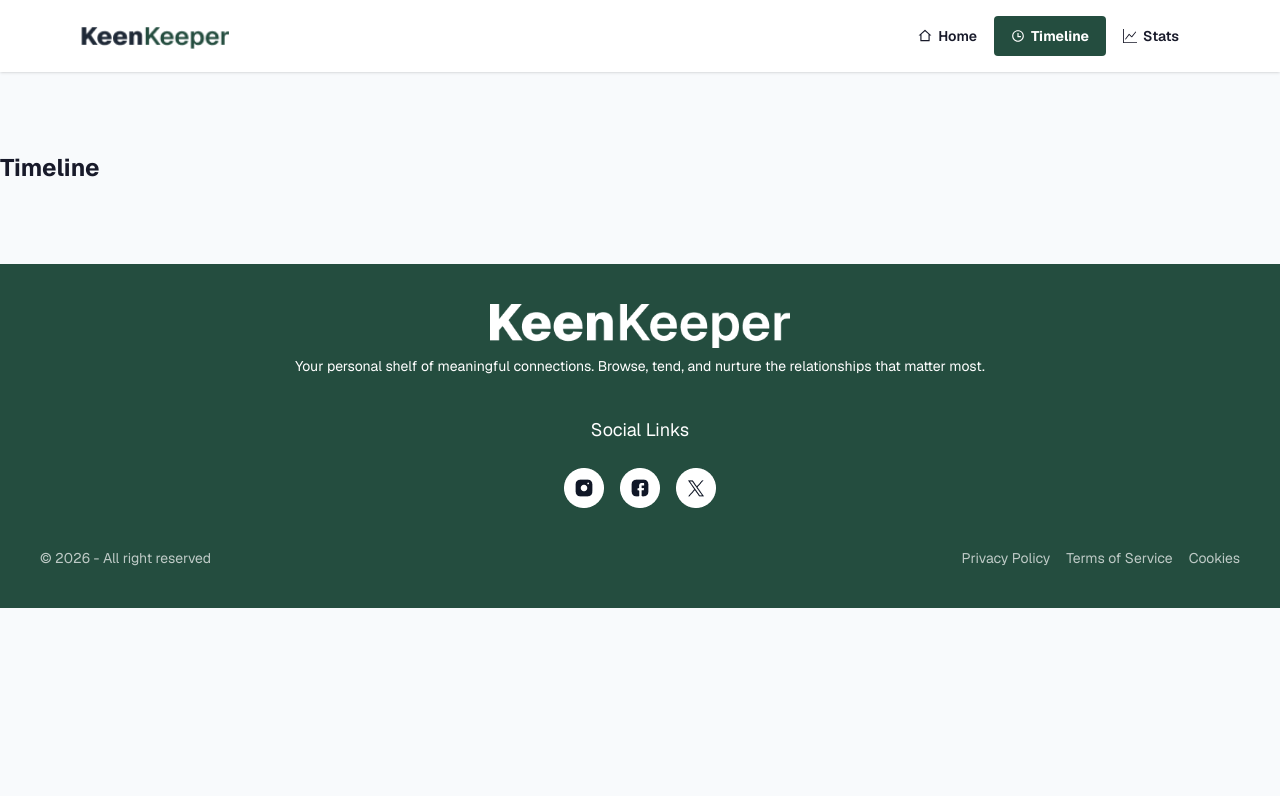
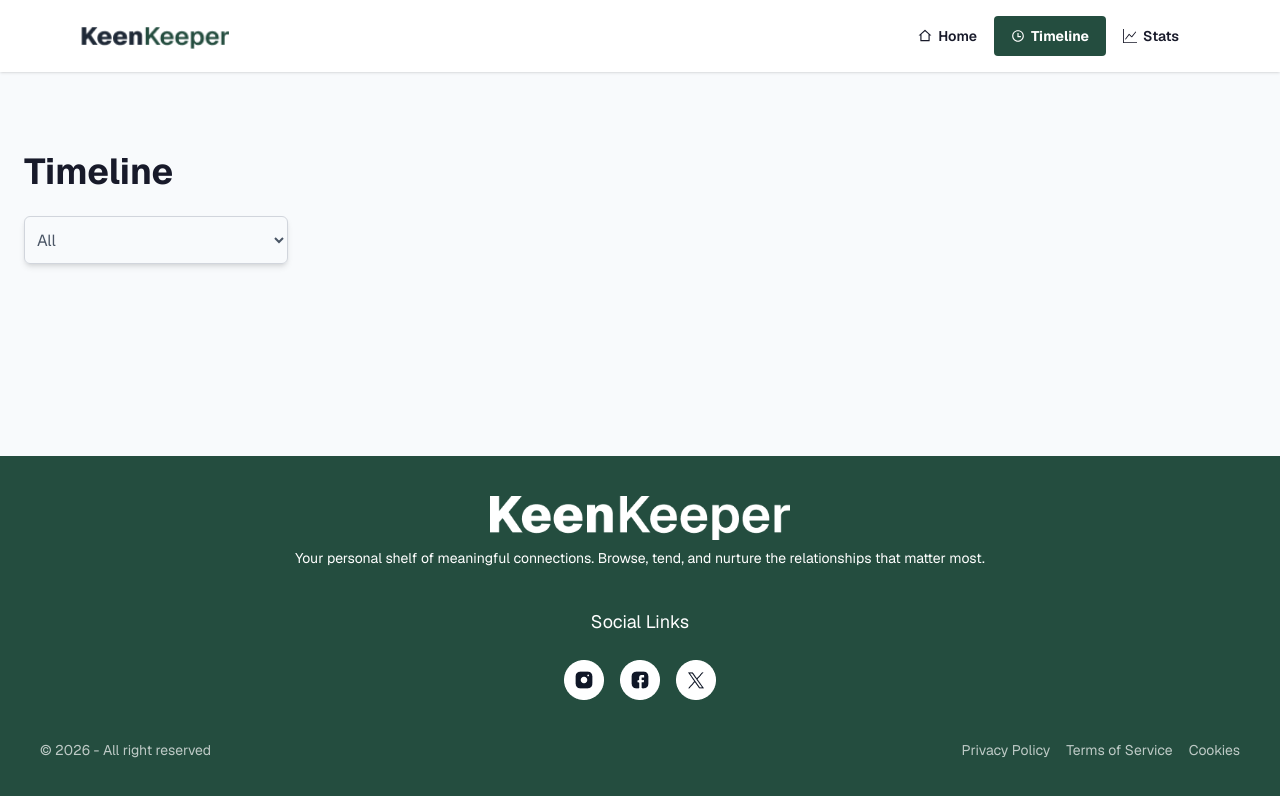
Before and after one commit to Nafiul-Islam-Eshan/KeenKeeper, a Next.js app: page /timeline in a window 1280 px wide. Shown: the top 796 px of the page. Built offline with nearby package versions, Linux system fonts and the light colour scheme.

Commit message:
Timeline page perfectly designed and implimented filter method

```diff
--- a/src/app/[cardId]/FriendsDetailPage.jsx
+++ b/src/app/[cardId]/FriendsDetailPage.jsx
@@ -92,7 +92,7 @@ const FriendsDetailPage = ({ friend }) => {
   };
 
   return (
-    <div className="flex flex-col lg:flex-row gap-6 items-center justify-center lg:w-[70%] md:w-[85%] mx-auto  px-6 bg-[#F5FAFC] my-20">
+    <div className="flex flex-col lg:flex-row gap-6 items-center justify-center mx-auto my-20">
       {/* Left */}
       <div className="w-93 space-y-4 justify-center items-center">
         {/* Up */}
--- a/src/app/layout.js
+++ b/src/app/layout.jsx
@@ -23,15 +23,15 @@ export default function RootLayout({ children }) {
     >
       <body className="min-h-full flex flex-col bg-[#F8FAFC]">
         <FriendsContext>
-
           <NavbarPage />
 
-          {children}
+          <div className="flex flex-col flex-1 lg:px-[245] md:px-[150] px-6">
+            {children}
+          </div>
 
           <FooterPage />
 
           <ToastContainer />
-
         </FriendsContext>
       </body>
     </html>
--- a/src/app/page.js
+++ b/src/app/page.js
@@ -2,7 +2,7 @@ import HomePage from "@/Component/home/page";
 
 export default function Home() {
   return (
-    <main className="flex flex-col flex-1 items-center justify-center lg:px-[245] md:px-[150] px-6">
+    <main className="">
       <HomePage />
     </main>
   );
--- /dev/null
+++ b/src/app/timeline/SelectedFriendCard.jsx
@@ -0,0 +1,41 @@
+import { call, text, video } from "@/assets";
+import Image from "next/image";
+
+const actionImages = {
+  call,
+  video,
+  text,
+};
+
+const dateContructor = new Date()
+
+const month = dateContructor.toLocaleString("en-US", {
+  month: "long",
+});
+
+const date = dateContructor.getDate();
+
+const year = dateContructor.getFullYear();
+
+
+const SelectedFriendCard = ({ action, name }) => {
+
+  return (
+    <div className="flex gap-4 w-full p-4 border border-[#E9E9E9] bg-white" >
+      {/* Image */}
+      <Image
+        src={actionImages[action]}
+        alt={`${action} icon`}
+        height={30}
+        width={50}
+      />
+
+      <div className="">
+        <p className="text-lg"><span className="capitalize text-[#244D3F] font-bold">{action}</span> with {name}</p>
+        <p className="">{month} {date}, {year} </p>
+      </div>
+    </div>
+  );
+};
+
+export default SelectedFriendCard;
--- a/src/app/timeline/page.jsx
+++ b/src/app/timeline/page.jsx
@@ -1,18 +1,45 @@
 "use client";
 import { FriendContext } from "@/context/FriendsContext";
-import React, { useContext, useEffect } from "react";
+import React, { useContext, useState } from "react";
+import SelectedFriendCard from "./SelectedFriendCard";
 
 const TimelinePage = () => {
   const { selectedFriend, setSelectedFriend } = useContext(FriendContext);
+  const [action, setAction] = useState("");
 
-//   useEffect(() => {
-//     console.log(selectedFriend);
-//   }, [selectedFriend]);
+  const filteredFriends =
+    action === ""
+      ? selectedFriend
+      : selectedFriend.filter((friend) => friend.action === action);
 
+  console.log(filteredFriends);
 
   return (
-    <div className="my-20">
-      <h2 className="text-2xl font-bold">Timeline</h2>
+    <div className="my-20 space-y-6">
+      {/* Timeline, dropdown input */}
+      <div className="flex flex-col gap-6">
+        <h2 className="text-4xl font-bold">Timeline</h2>
+        <select
+          id="action"
+          name="action"
+          onChange={ (e) => setAction(e.target.value) }
+          className="rounded-md p-2 focus:bg-gray-200 focus:outline-none focus:ring-1 focus:ring-blue-500 w-66 h-12 shadow-md border border-gray-300 text-gray-600"
+        >
+          <option value="">All</option>
+          <option value="call">Call</option>
+          <option value="text">Text</option>
+          <option value="video">Video</option>
+        </select>
+      </div>
+
+      {/* Timeline cards */}
+      <div className="space-y-4 text-gray-600">
+        {filteredFriends.map((eachSelectedFriend, idx) => {
+          const { action, name } = eachSelectedFriend;
+          // console.log(action, name)
+          return <SelectedFriendCard key={idx} action={action} name={name} />;
+        })}
+      </div>
     </div>
   );
 };
--- a/src/assets/index.js
+++ b/src/assets/index.js
@@ -4,6 +4,6 @@ export { default as fb } from "./facebook.png";
 export { default as insta } from "./instagram.png";
 export { default as logoxl } from "./logo-xl.png";
 export { default as logo } from "./logo.png";
-export { default as txt } from "./text.png";
+export { default as text } from "./text.png";
 export { default as twitter } from "./twitter.png";
 export { default as video } from "./video.png";
```
